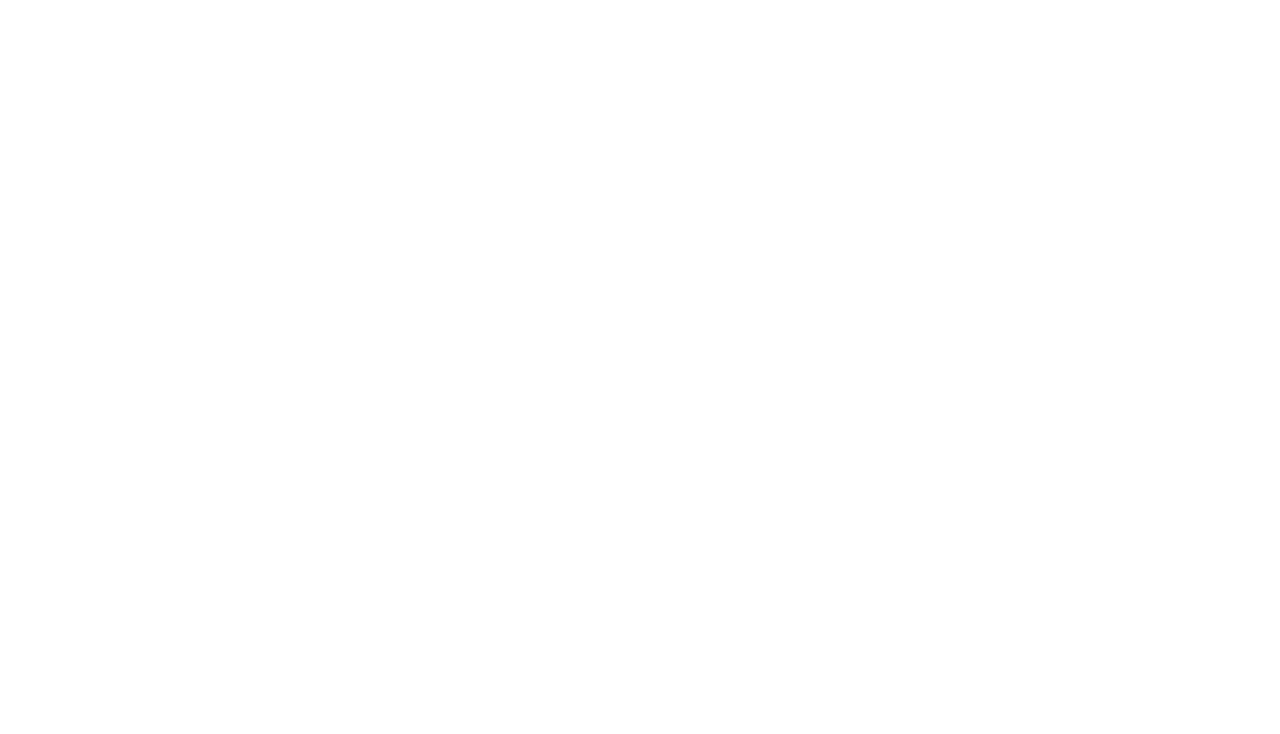
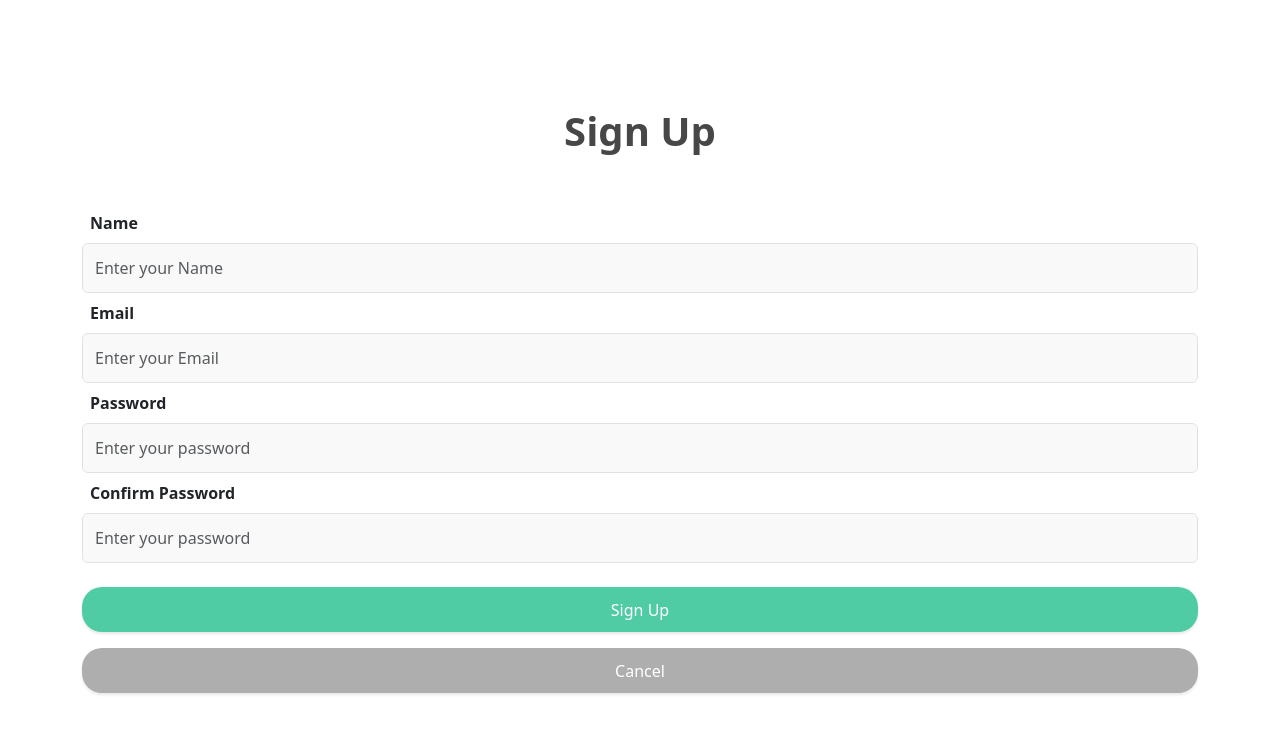
Before and after one commit to soo5o/kb_budgy, a Vue app: page /signup in a window 1280 px wide. Before the commit this address had no page. Shown: the top 734 px of the page. Built offline with nearby package versions, Linux system fonts and the light colour scheme.

Commit message:
Feat: user 정보 완료

```diff
--- a/src/App.vue
+++ b/src/App.vue
@@ -1,5 +1,7 @@
 <script setup></script>
 
-<template></template>
+<template>
+  <router-view></router-view>
+</template>
 
 <style scoped></style>
--- /dev/null
+++ b/src/pages/HomePage.vue
@@ -0,0 +1,4 @@
+<template>
+  <h1>홈 페이지</h1>
+  위에 헤더, 아래에 내비게이션 바 필요!
+</template>
--- /dev/null
+++ b/src/pages/LoginPage.vue
@@ -0,0 +1,98 @@
+<!-- LoginPage.vue -->
+<template>
+  <form @submit.prevent="handleSubmit">
+    <div class="container d-flex justify-content-center align-content-center">
+      <h1 class="fw-bolder text-center mb-5">Login</h1>
+      <div>
+        <div class="m-2 fw-bold">Email</div>
+        <input
+          class="form-control"
+          type="email"
+          placeholder="Enter your Email"
+          v-model="userInfo.email"
+        />
+      </div>
+      <div>
+        <div class="m-2 fw-bold">Password</div>
+        <input
+          class="form-control"
+          type="password"
+          placeholder="Enter your password"
+          v-model="userInfo.password"
+        />
+      </div>
+      <div class="text-danger mt-2">
+        {{ msg }}
+      </div>
+      <button class="login-button mt-3 mb-3" type="submit">Login</button>
+      <button class="sign-up-button" @click="moveSignup">Sign Up</button>
+    </div>
+  </form>
+</template>
+<script setup>
+import { useUserStore } from '@/stores/user.js';
+import { useRouter } from 'vue-router';
+import { ref } from 'vue';
+const router = useRouter();
+const msg = ref('');
+const userStore = useUserStore();
+const userInfo = ref({
+  email: '',
+  password: '',
+});
+
+const moveSignup = () => {
+  router.push('/signup');
+};
+const validateForm = () => {
+  if (!userInfo.value.email) {
+    msg.value = '이메일을 입력해주세요';
+    return false;
+  }
+  if (!userInfo.value.password) {
+    msg.value = '비밀번호를 입력해주세요';
+    return false;
+  }
+  return true;
+};
+const handleSubmit = async () => {
+  const matchData = await userStore.matchUserInfo(
+    userInfo.value.email,
+    userInfo.value.password
+  );
+  if (!matchData) {
+    msg.value = '회원정보가 일치하지 않습니다';
+    return;
+  }
+  if (validateForm()) {
+    router.push('/home');
+  }
+};
+</script>
+<style scoped>
+h1 {
+  color: rgb(71, 71, 71);
+}
+input {
+  height: 50px;
+  background-color: #f9f9f9;
+}
+.container {
+  height: 100vh;
+  flex-direction: column;
+}
+button {
+  height: 45px;
+  color: white;
+  border-radius: 20px;
+  border: none;
+  box-shadow: 0 2px 3px rgb(232, 232, 232);
+}
+.login-button {
+  background-color: #4fcca4;
+  color: white;
+}
+.sign-up-button {
+  background-color: rgb(174, 174, 174);
+}
+</style>
--- /dev/null
+++ b/src/pages/SignUpPage.vue
@@ -0,0 +1,136 @@
+<!-- SignUpPage.vue -->
+<template>
+  <form @submit.prevent="handleSubmit">
+    <div class="container d-flex justify-content-center align-content-center">
+      <h1 class="fw-bolder text-center mb-5">Sign Up</h1>
+      <div>
+        <div class="m-2 fw-bold">Name</div>
+        <input
+          class="form-control"
+          type="text"
+          placeholder="Enter your Name"
+          v-model="userInfo.name"
+        />
+      </div>
+      <div>
+        <div class="m-2 fw-bold">Email</div>
+        <input
+          class="form-control"
+          type="email"
+          placeholder="Enter your Email"
+          v-model="userInfo.email"
+        />
+      </div>
+      <div>
+        <div class="m-2 fw-bold">Password</div>
+        <input
+          class="form-control"
+          type="password"
+          placeholder="Enter your password"
+          v-model="userInfo.password"
+        />
+      </div>
+      <div>
+        <div class="m-2 fw-bold">Confirm Password</div>
+        <input
+          class="form-control"
+          type="password"
+          placeholder="Enter your password"
+          v-model="confirmPassword"
+        />
+        <div
+          v-if="userInfo.password != confirmPassword && confirmPassword"
+          class="text-danger mt-2"
+        >
+          비밀번호가 일치하지 않습니다.
+        </div>
+      </div>
+      <div class="text-danger mt-2">
+        {{ msg }}
+      </div>
+      <button class="login-button mt-3 mb-3" type="submit">Sign Up</button>
+      <button class="sign-up-button" @click="cancel">Cancel</button>
+    </div>
+  </form>
+</template>
+<script setup>
+import { useUserStore } from '@/stores/user.js';
+import { useRouter } from 'vue-router';
+import { ref } from 'vue';
+const userStore = useUserStore();
+
+const router = useRouter();
+const msg = ref('');
+const confirmPassword = ref('');
+const userInfo = ref({
+  name: '',
+  email: '',
+  password: '',
+});
+
+const cancel = () => {
+  router.push('/login');
+};
+const validateForm = () => {
+  if (!userInfo.value.email) {
+    msg.value = '이메일을 입력해주세요.';
+    return false;
+  }
+  if (!userInfo.value.password) {
+    msg.value = '비밀번호를 입력해주세요.';
+    return false;
+  }
+  if (userInfo.value.password.length < 8) {
+    msg.value = '비밀번호를 8글자 이상으로 설정해주세요.';
+    return false;
+  }
+  if (userInfo.value.password != confirmPassword.value) {
+    msg.value = '비밀번호를 재확인해주세요.';
+    return false;
+  }
+  msg.value = '';
+  return true;
+};
+const handleSubmit = async () => {
+  const checkAccount = await userStore.checkAccount(userInfo.value.email);
+  if (!checkAccount) {
+    msg.value = '이미 가입된 계정입니다.';
+    return;
+  }
+
+  if (validateForm()) {
+    const response = await userStore.addUserInfo(userInfo.value);
+    if (response) {
+      alert('회원가입 완료! 로그인을 해주세요.');
+      router.push('/login');
+    }
+  }
+};
+</script>
+<style scoped>
+h1 {
+  color: rgb(71, 71, 71);
+}
+input {
+  height: 50px;
+  background-color: #f9f9f9;
+}
+.container {
+  height: 100vh;
+  flex-direction: column;
+}
+button {
+  height: 45px;
+  color: white;
+  border-radius: 20px;
+  border: none;
+  box-shadow: 0 2px 3px rgb(232, 232, 232);
+}
+.login-button {
+  background-color: #4fcca4;
+  color: white;
+}
+.sign-up-button {
+  background-color: rgb(174, 174, 174);
+}
+</style>
--- /dev/null
+++ b/src/pages/SplashPage.vue
@@ -0,0 +1,58 @@
+<template>
+  <div class="splash-container">
+    <transition name="fade">
+      <img
+        v-if="showLogo"
+        src="@/assets/logo.png"
+        alt="Logo"
+        class="logo"
+        width="200px"
+      />
+    </transition>
+  </div>
+</template>
+
+<script setup>
+import { ref, onMounted } from 'vue';
+import { useRouter } from 'vue-router';
+
+const showLogo = ref(true);
+const router = useRouter();
+
+onMounted(() => {
+  // 1초 후 로고 서서히 사라짐
+  setTimeout(() => {
+    showLogo.value = false;
+  }, 1000);
+
+  // 3초 후 로그인 페이지 이동
+  setTimeout(() => {
+    router.push('/login');
+  }, 3000);
+});
+</script>
+
+<style scoped>
+.splash-container {
+  display: flex;
+  justify-content: center;
+  align-items: center;
+  height: 100vh;
+  background: white;
+}
+
+/* fade 트랜지션 정의 */
+.fade-enter-active,
+.fade-leave-active {
+  transition: opacity 1s ease;
+}
+.fade-enter-from,
+.fade-leave-to {
+  opacity: 0;
+}
+
+.logo {
+  width: 150px;
+  height: auto;
+}
+</style>
--- a/src/router/index.js
+++ b/src/router/index.js
@@ -1,18 +1,31 @@
 import { createRouter, createWebHistory } from 'vue-router';
+import SplashPage from '@/pages/SplashPage.vue';
+import LoginPage from '@/pages/LoginPage.vue';
+import SignUpPage from '@/pages/SignUpPage.vue';
+import HomePage from '@/pages/HomePage.vue';
 
 const router = createRouter({
   history: createWebHistory(import.meta.env.BASE_URL),
   routes: [
-    // {
-    //   path: '/',
-    //   name: 'home',
-    //   component: HomeView,
-    // },
-    // {
-    //   path: '/about',
-    //   name: 'about',
-    //   component: () => import('../views/AboutView.vue'),
-    // },
+    {
+      path: '/',
+      component: SplashPage,
+    },
+    {
+      path: '/login',
+      name: 'login',
+      component: LoginPage,
+    },
+    {
+      path: '/signup',
+      name: 'signup',
+      component: SignUpPage,
+    },
+    {
+      path: '/home',
+      name: 'home',
+      component: HomePage,
+    },
   ],
 });
 
--- /dev/null
+++ b/src/stores/user.js
@@ -0,0 +1,50 @@
+// stores/user.js
+import { computed, reactive } from 'vue';
+import { defineStore } from 'pinia';
+import axios from 'axios';
+
+export const useUserStore = defineStore('user', () => {
+  const state = reactive({ userInfo: [] });
+  const MEMBERSURL = 'http://localhost:3000/members';
+  const matchUserInfo = async (email, pwd) => {
+    try {
+      console.log(email, pwd);
+      const response = await axios.get(
+        MEMBERSURL + `?email=${email}&password=${pwd}`
+      );
+      console.log(response);
+      if (response.data.length > 0) {
+        state.userInfo = response.data; //데이터 저장
+        console.log('내 정보: ', [...state.userInfo]);
+        return true;
+      } else if (response.data.length == 0) {
+        console.log('user.js의 데이터 길이', response.data.length);
+        return false;
+      }
+    } catch (error) {
+      console.error('에러발생: ', error);
+    }
+  };
+  const checkAccount = async (email) => {
+    try {
+      const response = await axios.get(MEMBERSURL + `?email=${email}`);
+      if (response.data.length > 0) {
+        return false; // 이미 있는 계정
+      }
+      return true;
+    } catch (error) {
+      console.error('에러발생: ', error);
+    }
+  };
+  const addUserInfo = async (user) => {
+    try {
+      await axios.post(MEMBERSURL, { ...user });
+      return true;
+    } catch (error) {
+      console.error('에러발생: ', error);
+      return false;
+    }
+  };
+  const userInfo = computed(() => [...state.userInfo]);
+  return { matchUserInfo, checkAccount, addUserInfo, userInfo };
+});
```
Also changed, not shown: src/assets/main.css (+7 -0 lines), src/assets/logo.png (added).
